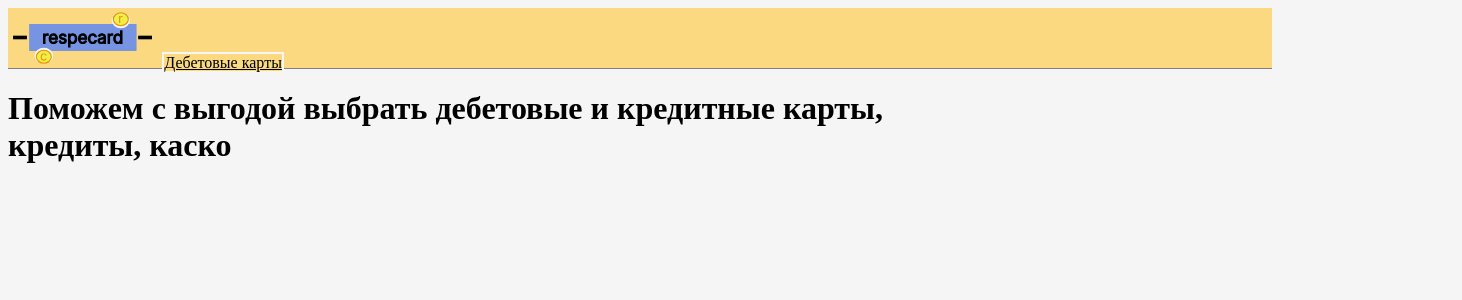
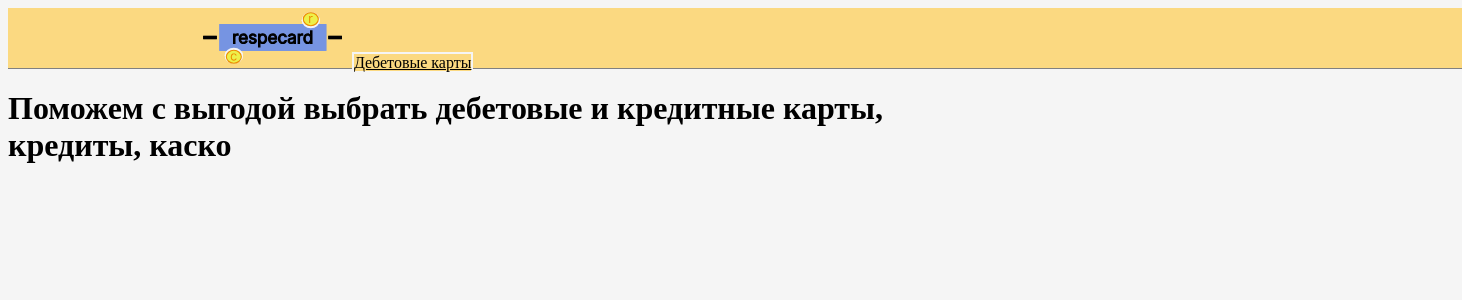
Before and after one commit to KarimKamaletdinov/respecard, a Next.js app: page / in a window 1280 px wide. Shown: the top 300 px of the page, 1462 px wide, since content can reach past the window. Built offline with nearby package versions, Linux system fonts and the light colour scheme.

Commit message:
add padding to header content

```diff
--- a/styles/grid.css
+++ b/styles/grid.css
@@ -4,6 +4,7 @@
         width: 100%;
         top: 0;
         position: sticky;
+        padding-left: 15%;
     }
     main {
         width: 70%;
```
